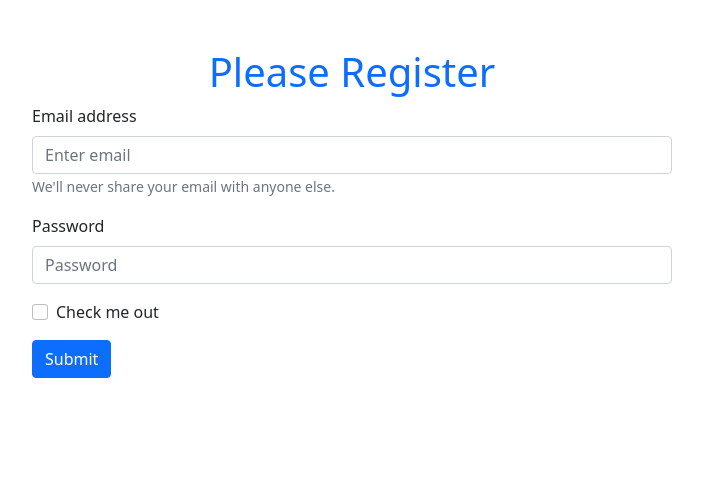
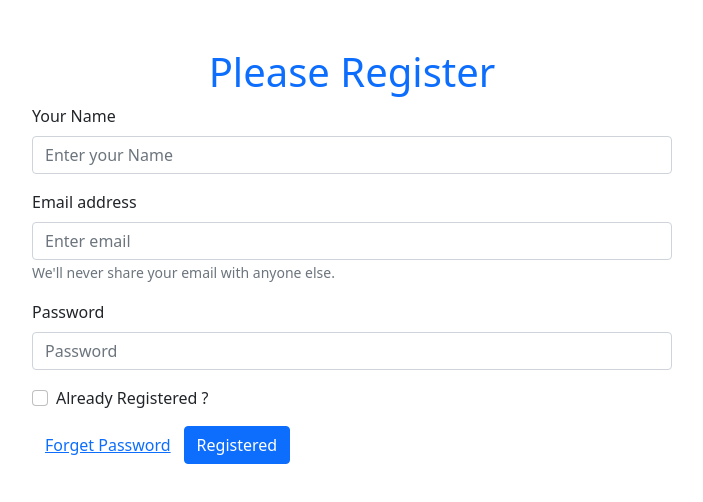
Before and after one commit to shagors/email-password-authentication, a React (Create React App) app: page / in a window 1280 px wide. Shown: the top 502 px of the page, without its empty margins (288-991 px from the left). Built offline with nearby package versions, Linux system fonts and the light colour scheme.

Commit message:
registered page and login page complete and email verification email send and reset password set

```diff
--- a/src/App.js
+++ b/src/App.js
@@ -2,7 +2,10 @@ import './App.css';
 import app from './firebase.init';
 import {
   createUserWithEmailAndPassword,
-  getAuth
+  getAuth,
+  sendEmailVerification,
+  sendPasswordResetEmail,
+  signInWithEmailAndPassword
 } from "firebase/auth";
 import 'bootstrap/dist/css/bootstrap.min.css';
 import { Button, Form } from 'react-bootstrap';
@@ -12,6 +15,7 @@ const auth = getAuth(app);
 
 function App() {
   const [validated, setValidated] = useState(false);
+  const [registered, setRegistered] = useState(false);
   const [error, setError] = useState('');
   const [email, setEmail] = useState('');
   const [password, setPassword] = useState('');
@@ -22,6 +26,10 @@ function App() {
 
   const handlePasswordBlur = e => {
     setPassword(e.target.value);
+  }
+
+  const handleRegisteredChange = event => {
+    setRegistered(event.target.checked)
   }
 
   const handleFormSubmit = e => {
@@ -37,23 +45,64 @@ function App() {
     }
     setValidated(true);
     setError('');
-    createUserWithEmailAndPassword(auth, email, password)
+
+    if(registered){
+      signInWithEmailAndPassword(auth, email, password)
       .then(result => {
         const user = result.user;
         console.log(user);
       })
       .catch(error => {
         console.error(error);
+        setError(error.message);
       })
+    }
+    else{
+      createUserWithEmailAndPassword(auth, email, password)
+        .then(result => {
+          const user = result.user;
+          console.log(user);
+          setEmail('');
+          setPassword('');
+          verifyEmail();
+        })
+        .catch(error => {
+          console.error(error);
+          setError(error.message);
+        })
+    }
+
     e.preventDefault();
+  }
+
+  const handlePasswordReset = e => {
+    sendPasswordResetEmail(auth, email)
+    .then(()=>{
+      console.log('email sent');
+    })
+    .catch()
+  }
+
+  const verifyEmail = () => {
+    sendEmailVerification(auth.currentUser)
+    .then( () => {
+      console.log('Email verification sent');
+    })
   }
 
   return (
     <div className="">
       <div className='registration w-50 mx-auto mt-5'>
-        <h1 className='text-center text-primary'>Please Register</h1>
-        <Form Form noValidate validated={validated}
+        <h1 className='text-center text-primary'>Please { registered ? 'Login' : 'Register'}</h1>
+        <Form noValidate validated={validated}
         onSubmit={handleFormSubmit}>
+          {!registered && <Form.Group className="mb-3" controlId="formBasicEmail">
+            <Form.Label>Your Name</Form.Label>
+            <Form.Control onBlur={handleEmailBlur} type="text" placeholder="Enter your Name" required />
+            <Form.Control.Feedback type="invalid">
+              Please provide Your Name.
+            </Form.Control.Feedback>
+          </Form.Group>}
           <Form.Group className="mb-3" controlId="formBasicEmail">
             <Form.Label>Email address</Form.Label>
             <Form.Control onBlur={handleEmailBlur} type="email" placeholder="Enter email" required />
@@ -74,10 +123,11 @@ function App() {
           </Form.Group>
           <p className='text-danger'>{error}</p>
           <Form.Group className="mb-3" controlId="formBasicCheckbox">
-            <Form.Check type="checkbox" label="Check me out" />
+            <Form.Check onChange={handleRegisteredChange} type="checkbox" label="Already Registered ?" />
           </Form.Group>
+          <Button onClick={handlePasswordReset} variant="link">Forget Password</Button>
           <Button variant="primary" type="submit">
-            Submit
+            {registered ? 'Login' : 'Registered'}
           </Button>
         </Form>
       </div>
```
Lines whose indentation alone changed are shown as unchanged.
